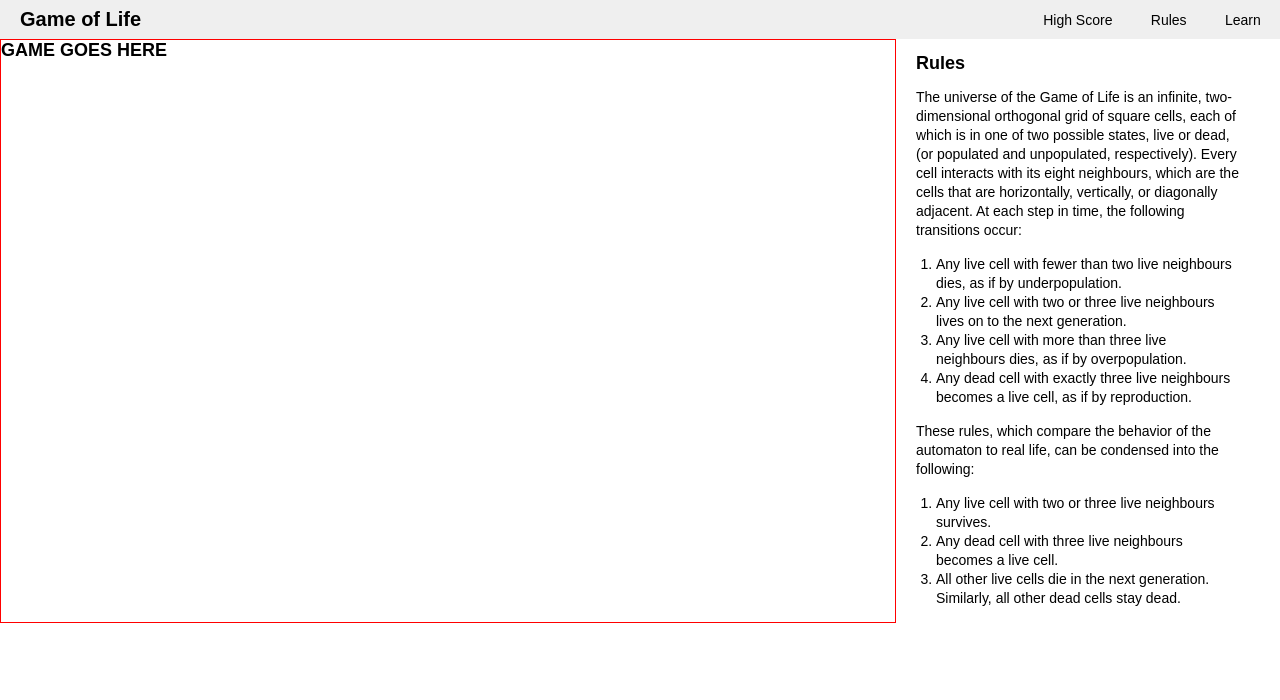
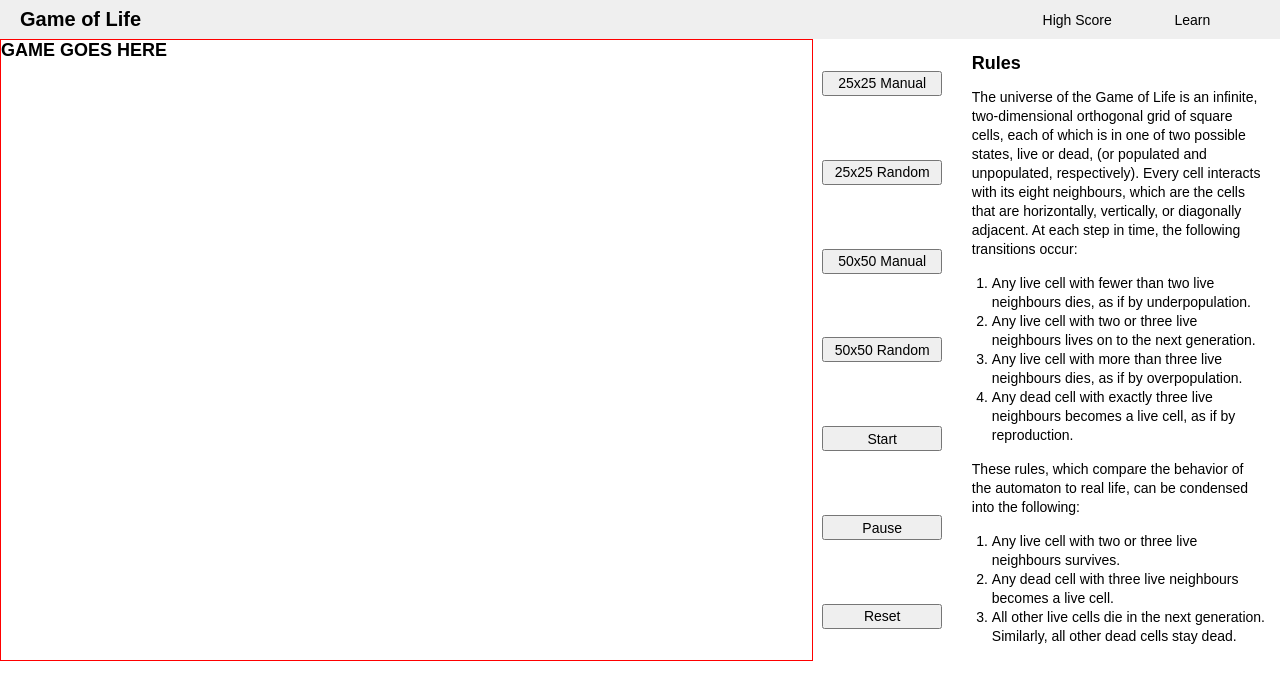
Before and after one commit to zac-smith-webtpt7/game-of-life, a React (Create React App) app: page / in a window 1280 px wide. Shown: the top 700 px of the page. Built offline with nearby package versions, Linux system fonts and the light colour scheme.

Commit message:
organize the layout

```diff
--- a/src/components/Dashboard/Dashboard.jsx
+++ b/src/components/Dashboard/Dashboard.jsx
@@ -1,11 +1,13 @@
 import React from 'react'
 import GameBoard from '../GameBoard/GameBoard'
 import Rules from '../Rules/Rules'
+import GameControls from '../GameControls/GameControls'
 import styles from './Dashboard.module.css'
 const Dashboard = () => {
   return (
     <div className={styles.dashboard}>
       <GameBoard />
+      <GameControls />
       <Rules />
     </div>
   )
--- a/src/components/GameControls/GameControls.jsx
+++ b/src/components/GameControls/GameControls.jsx
@@ -3,12 +3,14 @@ import styles from './GameControls.module.css'
 
 const GameControls = () => {
   return (
-    <section>
-      <button>Button</button>
-      <button>Button</button>
-      <button>Button</button>
-      <button>Button</button>
-      <button>Button</button>
+    <section className={styles.section}>
+      <button className={styles.btn}>25x25 Manual</button>
+      <button className={styles.btn}>25x25 Random</button>
+      <button className={styles.btn}>50x50 Manual</button>
+      <button className={styles.btn}>50x50 Random</button>
+      <button className={styles.btn}>Start</button>
+      <button className={styles.btn}>Pause</button>
+      <button className={styles.btn}>Reset</button>
     </section>
   )
 }
--- a/src/components/GameControls/GameControls.module.css
+++ b/src/components/GameControls/GameControls.module.css
@@ -0,0 +1,13 @@
+.section {
+  width: 12%;
+  display: flex;
+  flex-direction: column;
+  align-items: center;
+  justify-content: space-around;
+}
+
+.btn {
+  width: 120px;
+  height: 25px;
+  font-size: 1.4rem;
+}
--- a/src/components/Nav/Nav.jsx
+++ b/src/components/Nav/Nav.jsx
@@ -6,7 +6,6 @@ const Nav = () => {
       <h1 className={styles.logo}>Game of Life</h1>
       <ul className={styles.nav_ul}>
         <li className={styles.nav_li}>High Score</li>
-        <li className={styles.nav_li}>Rules</li>
         <li className={styles.nav_li}>Learn</li>
       </ul>
     </nav>
--- a/src/components/Nav/Nav.module.css
+++ b/src/components/Nav/Nav.module.css
@@ -11,8 +11,9 @@
 }
 .nav_ul {
   list-style: none;
+  margin-right: 3%;
   display: flex;
-  width: 20%;
+  width: 18%;
   justify-content: space-around;
   align-items: center;
 }
```
